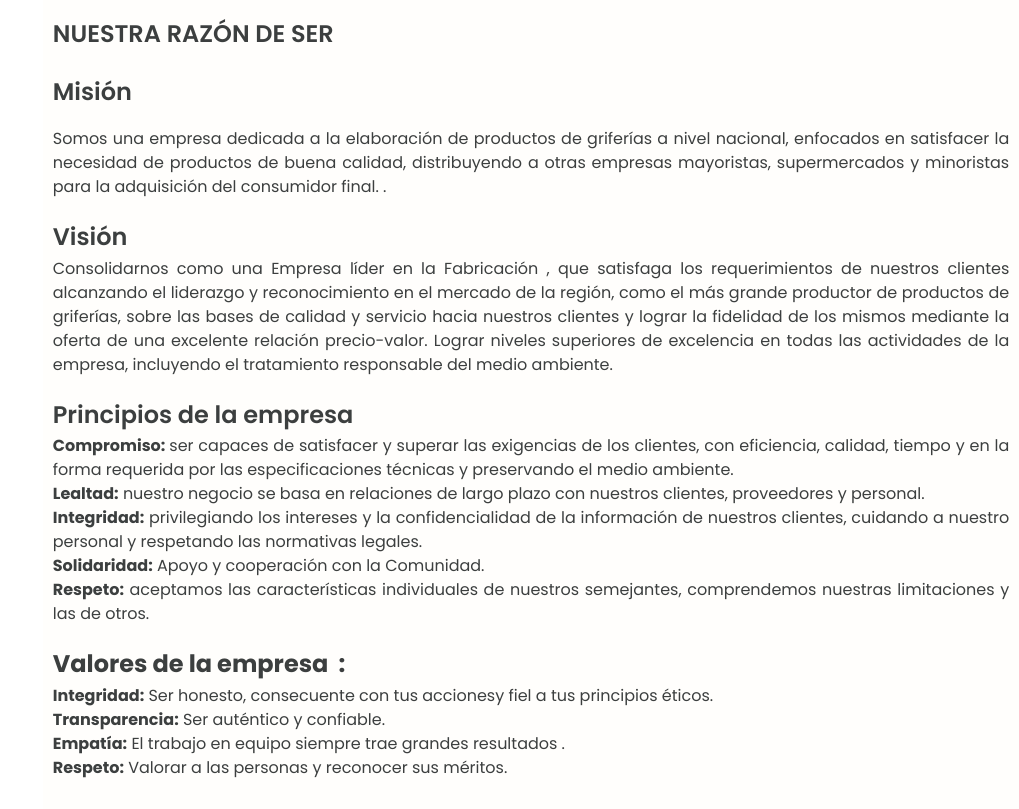
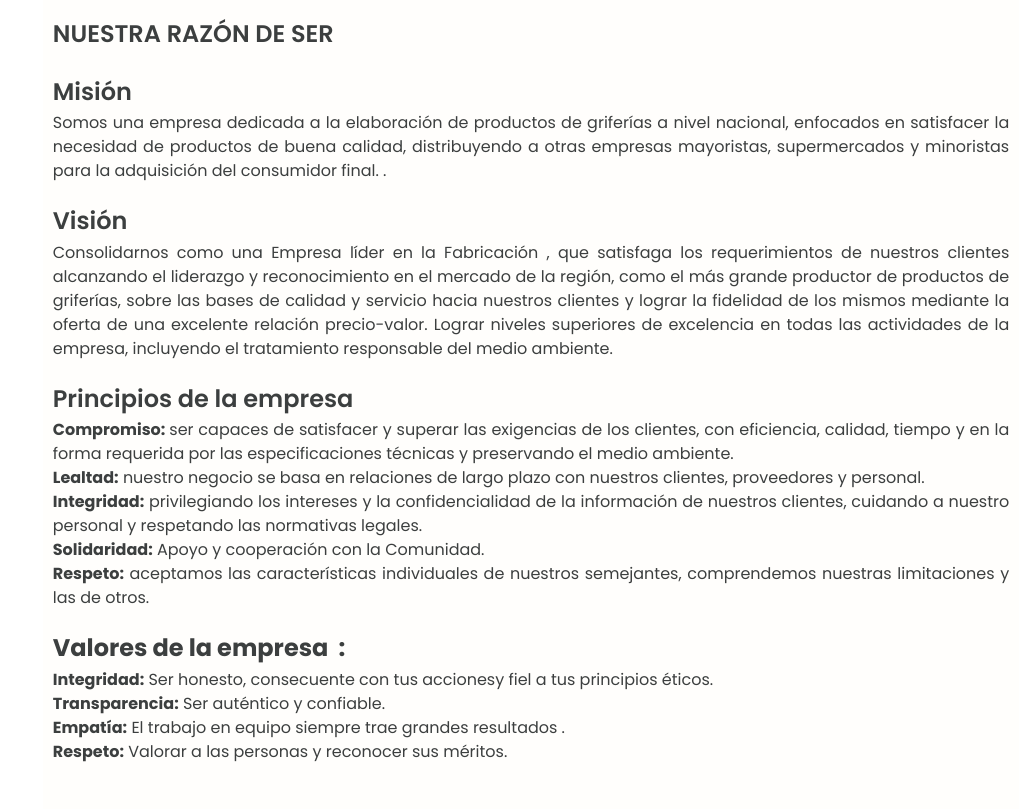
Before and after one commit to jesus-jra/ProySumiderosZG, a plain HTML site: page index.html in a window 1280 px wide. Shown: the part 1420-2229 px from the top of the page, without its empty margins (261-1280 px from the left). Drawn offline with nearby package versions, Linux system fonts and the light colour scheme.

Commit message:
Update index.html

```diff
--- a/index.html
+++ b/index.html
@@ -147,10 +147,10 @@ Proyecto: -->
       </figure>
 	   <h2 id="a2">NUESTRA RAZÓN DE SER</h2>
       <h2 >Misión</h2>
-      <figure class="image">
-        <figcaption>
+
+
           <p >Somos una empresa dedicada a la elaboración de productos de griferías a nivel nacional, enfocados en satisfacer la necesidad de productos de buena calidad, distribuyendo a otras empresas mayoristas, supermercados y minoristas para la adquisición del consumidor final. .&nbsp;</p>
-        </figcaption>
+
 		  <h2 id="a2">Visión</h2>
 	    <p>Consolidarnos como una Empresa líder en la Fabricación  , que satisfaga los requerimientos de nuestros clientes alcanzando el liderazgo y reconocimiento en el mercado de la región, como el más grande productor de productos de griferías, sobre las bases de calidad y servicio hacia nuestros clientes y lograr la fidelidad de los mismos mediante la oferta de una excelente relación precio-valor. Lograr niveles superiores de excelencia en todas las actividades de la empresa, incluyendo el tratamiento responsable del medio ambiente.</p>
 	<h2 id="a2">Principios de la empresa </h2>
```
